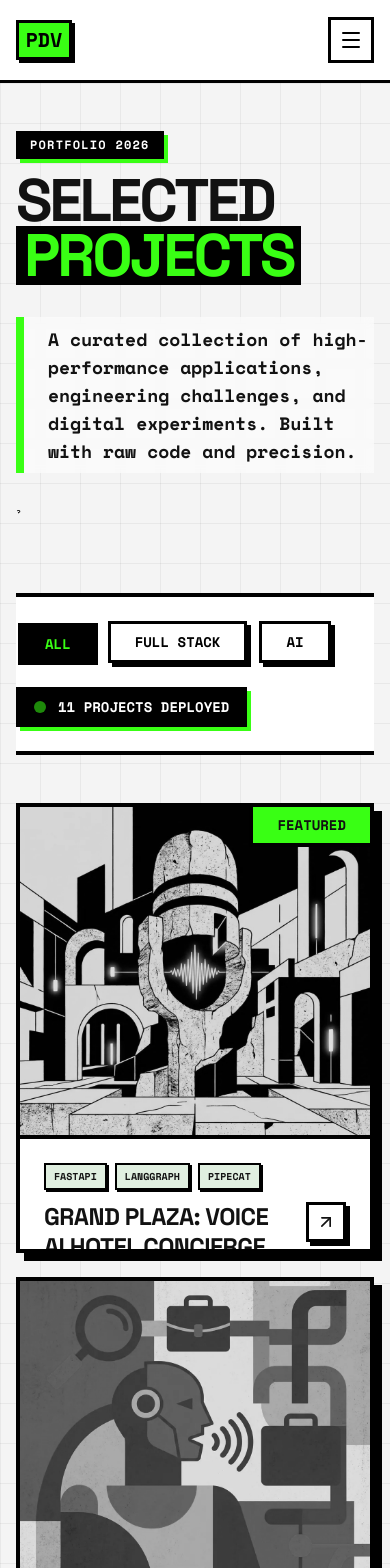
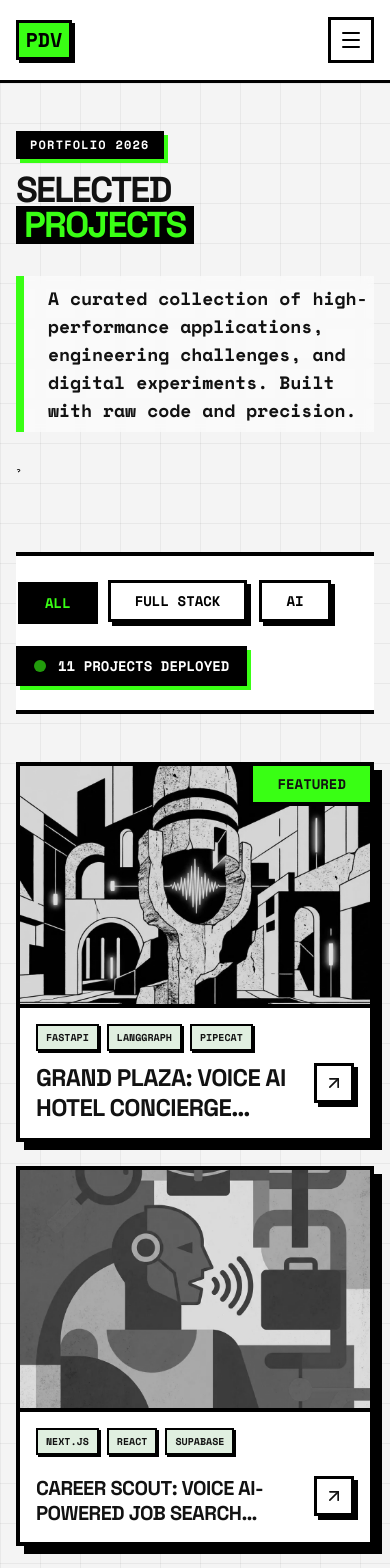
Before and after one commit to xprabhudayal/neo-brutal-v2, a Next.js app: page /projects in a window 390 px wide. Shown: the top 1568 px of the page. Built offline with nearby package versions, Linux system fonts and the light colour scheme.

Commit message:
feat(projects): optimize grid layout and card heights for mobile

```diff
--- a/app/projects/ProjectsClient.tsx
+++ b/app/projects/ProjectsClient.tsx
@@ -32,7 +32,7 @@ export default function ProjectsClient() {
                         <div className="inline-block px-3 py-1 bg-black text-white border-2 border-black font-mono text-xs font-bold uppercase tracking-widest mb-4 shadow-[4px_4px_0px_0px_rgba(57,255,20,1)]">
                             Portfolio 2026
                         </div>
-                        <h1 className="text-6xl md:text-8xl font-black uppercase tracking-tighter leading-[0.85]">
+                        <h1 className="text-4xl sm:text-6xl md:text-8xl font-black uppercase tracking-tighter leading-[0.85]">
                             Selected<br />
                             <span className="text-primary relative inline-block terminal-invert">
                                 Projects
@@ -65,7 +65,7 @@ export default function ProjectsClient() {
                     </div>
                 </div>
 
-                <div className="grid grid-cols-1 md:grid-cols-2 lg:grid-cols-6 gap-6 lg:gap-8 auto-rows-[450px]">
+                <div className="grid grid-cols-1 md:grid-cols-2 lg:grid-cols-6 gap-6 lg:gap-8 auto-rows-[380px] md:auto-rows-[450px]">
                     {filteredProjects.map((project, index) => {
                         // Asymmetric Grid Pattern
                         // Pattern repeats every 6 items:
@@ -117,7 +117,7 @@ export default function ProjectsClient() {
                                 )}
 
                                 {/* Image Section - 2/3 Height */}
-                                <div className={`relative w-full ${isTall ? 'h-[75%]' : 'h-[65%]'} border-b-4 border-black overflow-hidden bg-gray-100`}>
+                                <div className={`relative w-full h-[65%] ${isTall ? 'lg:h-[75%]' : ''} border-b-4 border-black overflow-hidden bg-gray-100`}>
                                     {/* Placeholder pattern if no image */}
                                     <div className="absolute inset-0 pattern-diagonal opacity-10"></div>
 
@@ -138,7 +138,7 @@ export default function ProjectsClient() {
                                 </div>
 
                                 {/* Text Section - 1/3 Height */}
-                                <div className={`p-6 flex flex-col gap-3 relative z-10 bg-white w-full ${isTall ? 'h-[25%]' : 'h-[35%]'} justify-between`}>
+                                <div className={`p-4 sm:p-6 flex flex-col gap-3 relative z-10 bg-white w-full h-[35%] ${isTall ? 'lg:h-[25%]' : ''} justify-between`}>
                                     <div className="flex flex-wrap gap-2">
                                         {project.tech.slice(0, 3).map(t => (
                                             <span key={t} className="px-2 py-1 bg-secondary border-2 border-black font-mono text-[10px] font-black uppercase shadow-[2px_2px_0px_0px_#000]">{t}</span>
@@ -169,7 +169,7 @@ export default function ProjectsClient() {
                         );
                     })}
                 </div>
-            </section>
-        </div>
+            </section >
+        </div >
     );
 }
```
